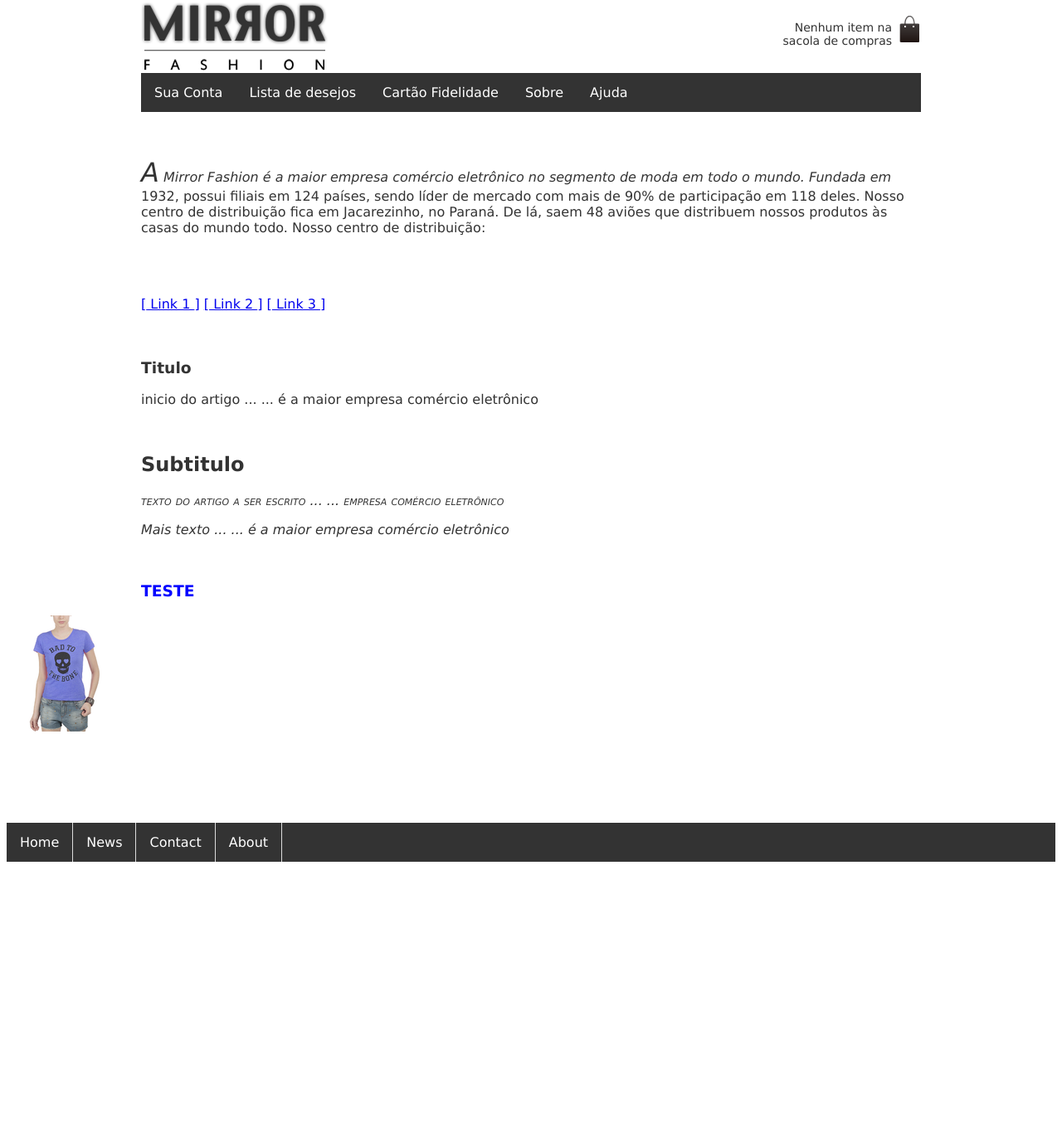
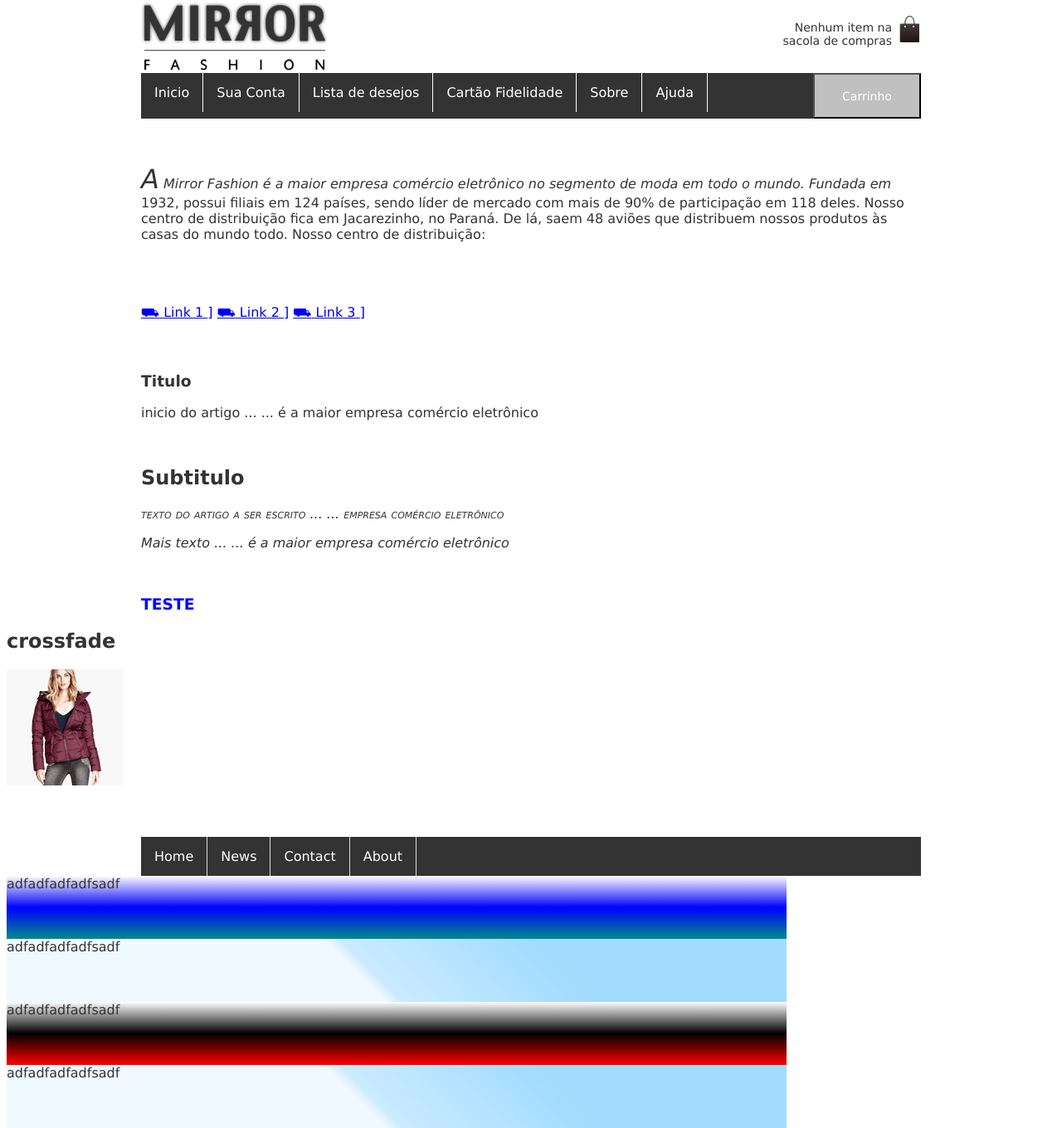
Before and after one commit to davieduardo94/SiteEstudo, a plain HTML site: page testes.html in a window 1280 px wide. Shown: the part 5-1365 px from the top of the page at 83% size. Before the commit the page ends 1052 px from the top, so only its background shows below. Drawn offline with Linux system fonts and the light colour scheme.

Commit message:
Bordas no painel

```diff
--- a/css/estilo.css
+++ b/css/estilo.css
@@ -127,6 +127,7 @@ body {
     padding:  10px;
     width: 445px;
     height: 420px; /* height adicionado para manter o layout */
+    border-radius: 4px;
 }
 .painel li {
     display: inline-block;
--- a/css/sobre.css
+++ b/css/sobre.css
@@ -46,6 +46,8 @@
     text-align: center;
     float: right;
 }
+
+
 .btn-info {
     color: white;
     font-family: 'Lucida Sans', 'Lucida Sans Regular', 'Lucida Grande', 'Lucida Sans Unicode', sans-serif;
--- a/css/teste.css
+++ b/css/teste.css
@@ -38,29 +38,29 @@ header {
     text-align: center;
     padding: 14px 16px;
     text-decoration: none;
+    border-right: 1px solid white;
 }
 .menu-opcoes li a:hover {
     background-color: #111;
 }
+.menu-opcoes button {
+    font-size: 14px;
+    text-align: center;
+    float: right;
+}
 
-/*
-.menu-opcoes ul {
-    font-size: 15px;
+
+.btn-info {
+    color: white;
+    font-family: 'Lucida Sans', 'Lucida Sans Regular', 'Lucida Grande', 'Lucida Sans Unicode', sans-serif;
+    float: right;
+    width: 130px;
+    height: 55px;
+    background-color: #C0C0C0;
 }
-.menu-opcoes ul li {
-    display: inline;
-    margin-left: 15px;
+.btn-info:hover {
+    background-color: #111;
 }
-.menu-opcoes {
-    position: absolute;
-    bottom: 0;
-    right: 0;
-    background-color: #dcdcdc;
-    padding: 10px;
-}
-.menu-opcoes li{
-    margin-inline-end: 15px;
-} */
 body {
     color: #333333;
     font-family: "Lucida Sans Unicode", "Lucida Grande" , sans-serif;
@@ -86,9 +86,8 @@ body {
 .test p:first-line{
     font-style: italic;
 }
-
 .test a:before {
-    content: '[';
+    content: '\26DF';
 }
 .test a:after {
     content: ']';
@@ -105,17 +104,19 @@ body {
 #crossfade {
     position: relative;
     height: 250px;
-    width: 300px;
+    width: 400px;
+
 }
 #crossfade img {
+    border-image-slice: middle;
     position: absolute;
     left: 0;
     opacity: 1;
-    -webkit-transition: opacity 5s ease-in-out;
-    -moz-transition: opacity 5s ease-in-out;
-    -o-transition: opacity 5s ease-in-out;
-    -ms-transition: opacity 5s ease-in-out;
-    transition: opacity 5s ease-in-out;
+    -webkit-transition: opacity 1s ease-in-out;  /* webkit - prefixos dos navegadores suportados (Chrome, Safari, IOS, Android*/
+    -moz-transition: opacity 1s ease-in-out;    /*  moz - prefixo do navegador suportado (Mozilla) */
+    -o-transition: opacity 1s ease-in-out;     /* o- - prefixo do navegador suportado (opera) */
+    -ms-transition: opacity 1s ease-in-out;   /*  ms- - prefixo do navegador suportado (internet Explorer) */
+    transition: opacity 1s ease-in-out;
 }
 #crossfade img.top:hover {
     opacity: 0;
@@ -141,3 +142,26 @@ body {
 .navbar li a:hover {
     background-color: #111;
 }
+.dropbtn { /* começo dropdown */
+    background-color: #4CAF50;
+    color: white;
+    padding: 16px;
+    font-size: 16px;
+    border: none;
+    cursor: pointer;
+}
+
+
+.linear {
+    background:  linear-gradient(white , blue, darkcyan);
+    float: left;
+}
+.gradiente {
+    background: linear-gradient(45deg, #f0f9ff 45%, #cbebff 47%, #a1dbff 70%);
+    float: left;
+}
+.radial {
+    background: linear-gradient(white, black, red);
+    float: left;
+    clear: right;
+}
--- a/testes.html
+++ b/testes.html
@@ -24,11 +24,13 @@
 
             <nav class="menu-opcoes container"><!--blocos de nvaegacao-->
                 <ul>
+                    <li><a href="index.html">Inicio</a></li>
                     <li><a href="#">Sua Conta</a></li>
                     <li><a href="#">Lista de desejos</a></li>
                     <li><a href="#">Cartão Fidelidade</a></li>
                     <li><a href="sobre.html">Sobre</a></li>
                     <li><a href="#">Ajuda</a></li>
+                    <a href="https://www.google.com.br/?gws_rd=cr&ei=PujSWPi7IYWwwgSvnqmYDA"><button class="btn-info" > Carrinho</button></a>
                 </ul>
             </nav><!--fim bloco-->
         </header>
@@ -44,6 +46,7 @@ Nosso centro de distribuição fica em Jacarezinho, no Paraná. De lá, saem 48
     <a href="..."> Link 1 </a>
     <a href="..."> Link 2 </a>
     <a href="..."> Link 3 </a>
+
     </section>
 <br><br>
     <section class="seletores container">
@@ -65,12 +68,17 @@ Nosso centro de distribuição fica em Jacarezinho, no Paraná. De lá, saem 48
     </section>
 </article>
 
+            <!--teste com crossfade de imagens-->
 <div id="crossfade"> <!-- teste com transição crossfade-->
-    <img class="bottom" src="img/produtos/miniatura1.png">
-    <img class="top" src="img/produtos/miniatura2.png">
+<h2>crossfade</h2>
+    <img class="bottom" src="img/produtos/miniatura3.png">
+    <img class="top" src="img/produtos/miniatura4.png">
 </div>
 
-<div class="navbar">
+
+
+<!--criando menu dropdown css3-->
+<div class="navbar container dropdown">
      <ul>
          <li><a href="default.asp">Home</a></li>
         <li><a href="news.asp">News</a></li>
@@ -78,6 +86,25 @@ Nosso centro de distribuição fica em Jacarezinho, no Paraná. De lá, saem 48
         <li><a class="test3" href="about.asp">About</a></li>
     </ul>
 </div>
+        <!-- trabalhando com gradientes-->
+<div class="linear container">
+    adfadfadfadfsadf
+<br><br><br><br>
+</div>
+<div class="gradiente container">
+    adfadfadfadfsadf
+<br><br><br><br>
+</div>
+<div class="radial container">
+    adfadfadfadfsadf
+    <br><br><br><br>
+</div>
+<div class="gradiente container">
+    adfadfadfadfsadf
+<br><br><br><br>
+</div>
+
+
 
 </body>
 </html>
```
